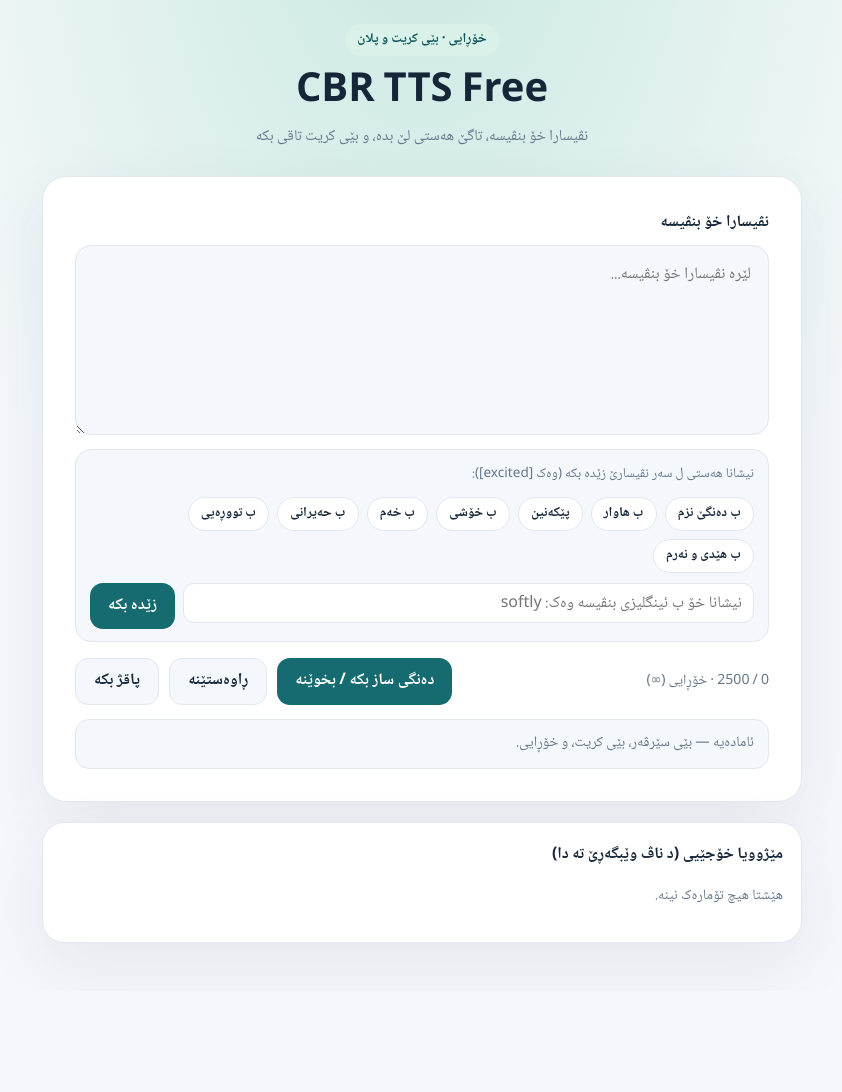
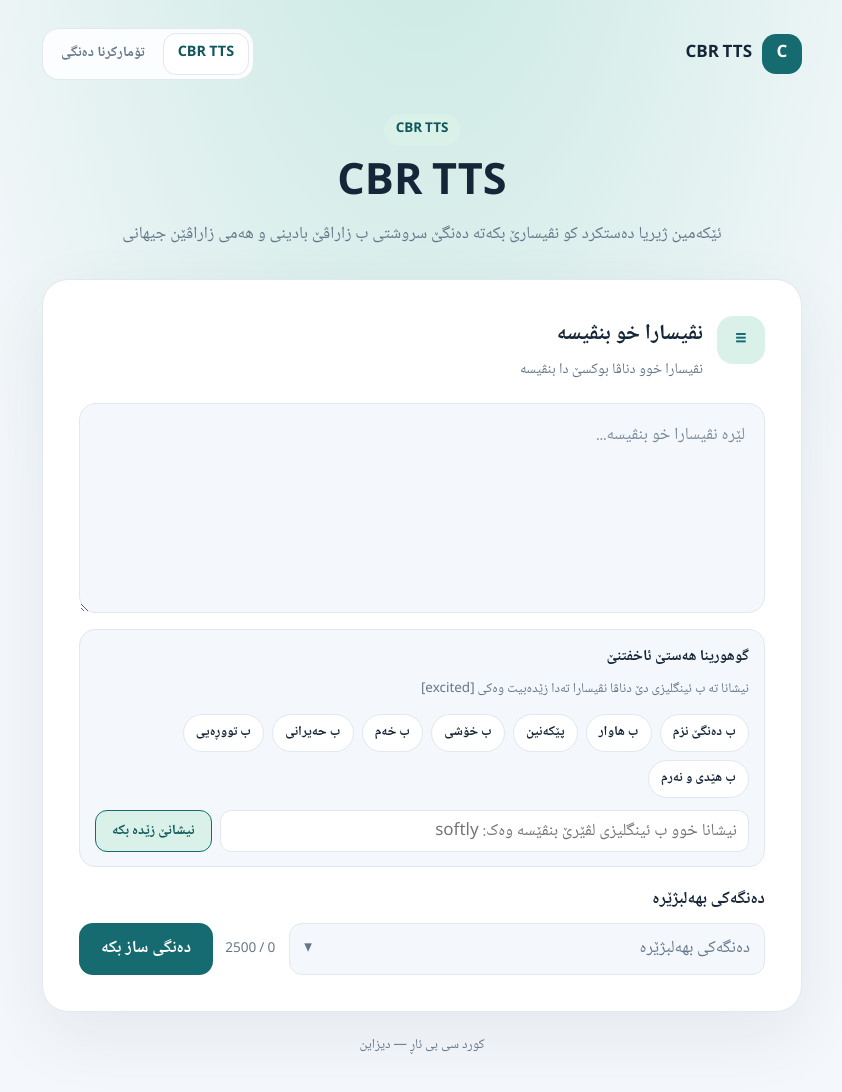
Before and after one commit to lo83/kurd-ctts, a plain HTML site: page index.html in a window 1280 px wide. Shown: the whole page, without its empty margins (218-1060 px from the left). Before the commit the page ends 991 px from the top, so only its background shows below. Drawn offline with Linux system fonts and the light colour scheme.

Commit message:
Revise title and enhance layout in index.html
Updated the title and various styles in the HTML file. Added navigation and modified the main content structure.

```diff
--- a/index.html
+++ b/index.html
@@ -3,7 +3,8 @@
 <head>
   <meta charset="utf-8" />
   <meta name="viewport" content="width=device-width, initial-scale=1" />
-  <title>CBR TTS — خۆڕایی</title>
+  <title>CBR TTS — دیزاین</title>
+  <link rel="stylesheet" href="https://fonts.googleapis.com/css2?family=Noto+Naskh+Arabic:wght@400;600;700&display=swap" />
   <style>
     :root {
       color-scheme: light;
@@ -16,9 +17,9 @@
       --sea-dark: #10575c;
       --accent: #d9f1e8;
       --hero-glow: #c6e8df;
-      --err: #a92b36;
       --shadow: 0 24px 70px #19344a12;
     }
+
     @media (prefers-color-scheme: dark) {
       :root {
         color-scheme: dark;
@@ -31,24 +32,88 @@
         --sea-dark: #a0e3d5;
         --accent: #243e3c;
         --hero-glow: #16433f;
-        --err: #ff929a;
         --shadow: 0 24px 70px #0005;
       }
     }
+
     * { box-sizing: border-box; }
-    [hidden] { display: none !important; }
+
     body {
       margin: 0;
       min-height: 100vh;
       background: radial-gradient(ellipse at 50% -20%, var(--hero-glow) 0, transparent 58%), var(--bg);
       color: var(--ink);
       font-family: "Noto Naskh Arabic", "Segoe UI", Tahoma, sans-serif;
-      font-size: 16px;
+      font-size: 17px;
       line-height: 1.8;
-      padding: 24px 16px 48px;
+      padding: 28px 18px 56px;
     }
-    main { width: 100%; max-width: 760px; margin: 0 auto; }
-    .intro { text-align: center; margin: 0 auto 24px; max-width: 600px; }
+
+    main {
+      width: 100%;
+      max-width: 760px;
+      margin: 0 auto;
+    }
+
+    nav {
+      display: flex;
+      align-items: center;
+      justify-content: space-between;
+      gap: 14px;
+      margin-bottom: 34px;
+      flex-wrap: wrap;
+    }
+
+    .brand {
+      display: flex;
+      align-items: center;
+      gap: 10px;
+      font-weight: 700;
+      color: var(--ink);
+      text-decoration: none;
+    }
+
+    .brand-mark {
+      display: grid;
+      place-items: center;
+      width: 40px;
+      height: 40px;
+      border-radius: 14px;
+      background: var(--sea);
+      color: #fff;
+      font-weight: 700;
+    }
+
+    .mode-switch {
+      display: flex;
+      align-items: center;
+      gap: 4px;
+      padding: 4px;
+      border: 1px solid var(--line);
+      border-radius: 17px;
+      background: color-mix(in srgb, var(--card) 75%, var(--bg));
+    }
+
+    .mode-item {
+      padding: 7px 14px;
+      border-radius: 13px;
+      font-size: .9rem;
+      font-weight: 700;
+      color: var(--muted);
+    }
+
+    .mode-item.active {
+      background: var(--card);
+      color: var(--sea-dark);
+      border: 1px solid var(--line);
+    }
+
+    .intro {
+      text-align: center;
+      margin: 0 auto 28px;
+      max-width: 600px;
+    }
+
     .eyebrow {
       display: inline-flex;
       align-items: center;
@@ -61,46 +126,105 @@
       font-size: .84rem;
       font-weight: 700;
     }
-    h1 { font-size: clamp(1.9rem, 6vw, 2.5rem); margin: 0 0 6px; line-height: 1.3; }
-    .sub { color: var(--muted); margin: 0; font-size: .95rem; }
+
+    h1 {
+      font-size: clamp(2rem, 6vw, 2.7rem);
+      font-weight: 700;
+      margin: 0 0 6px;
+      line-height: 1.35;
+    }
+
+    .sub {
+      color: var(--muted);
+      margin: 0;
+    }
+
     .card {
       background: var(--card);
       border: 1px solid var(--line);
-      border-radius: 24px;
-      padding: clamp(18px, 4vw, 32px);
+      border-radius: 26px;
+      padding: clamp(20px, 5vw, 36px);
       box-shadow: var(--shadow);
     }
-    .field-label { display: block; font-weight: 700; margin-bottom: 8px; }
+
+    .card-head {
+      display: flex;
+      align-items: flex-start;
+      gap: 14px;
+      margin-bottom: 20px;
+    }
+
+    .head-icon {
+      display: grid;
+      place-items: center;
+      flex: none;
+      width: 48px;
+      height: 48px;
+      border-radius: 16px;
+      background: var(--accent);
+      color: var(--sea);
+      font-weight: 700;
+    }
+
+    h2 {
+      font-size: 1.35rem;
+      margin: 0 0 2px;
+    }
+
+    .help {
+      color: var(--muted);
+      font-size: .92rem;
+      margin: 0;
+    }
+
     textarea {
       display: block;
       width: 100%;
-      min-height: 190px;
+      min-height: 210px;
       resize: vertical;
+      border: 1px solid var(--line);
+      border-radius: 17px;
+      background: var(--bg);
+      color: inherit;
+      padding: 17px 19px;
+      font: inherit;
+      line-height: 1.8;
+    }
+
+    textarea::placeholder {
+      color: var(--muted);
+      opacity: .85;
+    }
+
+    .tag-box {
+      margin-top: 16px;
       border: 1px solid var(--line);
       border-radius: 16px;
       background: var(--bg);
-      color: inherit;
-      padding: 15px 17px;
-      font: inherit;
-      line-height: 1.8;
+      padding: 14px 15px;
     }
-    textarea:focus, select:focus, input:focus {
-      outline: none;
-      border-color: var(--sea);
-      box-shadow: 0 0 0 3px color-mix(in srgb, var(--sea) 16%, transparent);
+
+    .tag-title {
+      font-weight: 700;
+      margin: 0 0 6px;
+      font-size: .95rem;
     }
-    .tag-tools {
-      margin-top: 14px;
-      border: 1px solid var(--line);
-      border-radius: 16px;
-      background: var(--bg);
-      padding: 12px 14px;
+
+    .tag-note {
+      margin: 0 0 12px;
+      color: var(--muted);
+      font-size: .84rem;
     }
-    .tag-note { margin: 0 0 10px; color: var(--muted); font-size: .85rem; }
-    .tag-presets { display: flex; flex-wrap: wrap; gap: 8px; margin-bottom: 10px; }
+
+    .tag-presets {
+      display: flex;
+      flex-wrap: wrap;
+      gap: 8px;
+      margin-bottom: 12px;
+    }
+
     .tag-chip {
-      min-height: 34px;
-      padding: 4px 12px;
+      padding: 6px 12px;
       border: 1px solid var(--line);
       border-radius: 999px;
       background: var(--card);
@@ -108,14 +232,17 @@
       font: inherit;
       font-size: .84rem;
       font-weight: 600;
-      cursor: pointer;
     }
-    .tag-chip:hover { border-color: var(--sea); background: var(--accent); color: var(--sea-dark); }
-    .custom-tag-row { display: flex; gap: 8px; }
+
+    .custom-tag-row {
+      display: flex;
+      gap: 8px;
+    }
+
     .custom-tag-input {
       flex: 1;
       min-width: 0;
-      height: 40px;
+      height: 42px;
       padding: 6px 11px;
       border: 1px solid var(--line);
       border-radius: 11px;
@@ -123,222 +250,155 @@
       color: var(--ink);
       font: inherit;
     }
-    .toolbar {
-      display: flex;
-      justify-content: space-between;
-      align-items: center;
-      gap: 12px;
-      margin-top: 16px;
-      flex-wrap: wrap;
-    }
-    .count { color: var(--muted); font-size: .88rem; }
-    .actions { display: flex; gap: 10px; flex-wrap: wrap; }
-    button {
+
+    .fake-btn {
       display: inline-flex;
       align-items: center;
       justify-content: center;
-      gap: 8px;
-      min-height: 46px;
-      padding: 8px 18px;
-      border: 0;
+      min-height: 42px;
+      padding: 6px 16px;
+      border-radius: 12px;
+      background: var(--accent);
+      color: var(--sea-dark);
+      font-size: .88rem;
+      font-weight: 700;
+      border: 1px solid var(--sea);
+    }
+
+    .toolbar {
+      display: grid;
+      grid-template-columns: minmax(0, 1fr) auto;
+      gap: 14px;
+      align-items: end;
+      margin-top: 18px;
+    }
+
+    .field-label {
+      display: block;
+      font-weight: 700;
+      margin-bottom: 7px;
+    }
+
+    .select-box {
+      width: 100%;
+      height: 52px;
+      display: flex;
+      align-items: center;
+      justify-content: space-between;
+      padding: 8px 14px;
+      border: 1px solid var(--line);
       border-radius: 13px;
+      background: var(--bg);
+      color: var(--muted);
+    }
+
+    .actions {
+      display: flex;
+      align-items: center;
+      gap: 12px;
+    }
+
+    .count {
+      color: var(--muted);
+      font-size: .85rem;
+      white-space: nowrap;
+    }
+
+    .primary-box {
+      display: inline-flex;
+      align-items: center;
+      justify-content: center;
+      min-height: 52px;
+      padding: 10px 22px;
+      border-radius: 14px;
       background: var(--sea);
       color: #fff;
-      font: inherit;
       font-weight: 700;
-      cursor: pointer;
     }
-    button:hover { background: var(--sea-dark); }
-    button.secondary {
-      background: var(--bg);
-      color: var(--ink);
-      border: 1px solid var(--line);
+
+    .privacy-note {
+      display: flex;
+      align-items: center;
+      justify-content: center;
+      gap: 8px;
+      margin: 22px 0 0;
+      color: var(--muted);
+      font-size: .84rem;
+      text-align: center;
     }
-    button.secondary:hover { border-color: var(--sea); background: var(--accent); color: var(--sea-dark); }
-    .status {
-      margin-top: 14px;
-      padding: 11px 14px;
-      border-radius: 14px;
-      background: var(--bg);
-      border: 1px solid var(--line);
-      font-size: .9rem;
-      color: var(--muted);
+
+    @media (max-width: 560px) {
+      body { padding: 18px 14px 36px; }
+      .toolbar { grid-template-columns: 1fr; }
+      .actions { justify-content: space-between; }
     }
-    .history-section {
-      margin-top: 20px;
-      padding: 18px;
-      border: 1px solid var(--line);
-      border-radius: 22px;
-      background: var(--card);
-      box-shadow: var(--shadow);
-    }
-    .history-item {
-      padding: 12px;
-      border: 1px solid var(--line);
-      border-radius: 14px;
-      background: var(--bg);
-      margin-top: 10px;
-    }
-    .history-text { margin: 0 0 8px; white-space: pre-wrap; }
   </style>
 </head>
 <body>
   <main>
+    <nav aria-label="سەرەکی">
+      <div class="brand">
+        <span class="brand-mark">C</span>
+        <span>CBR TTS</span>
+      </div>
+      <div class="mode-switch">
+        <span class="mode-item active">CBR TTS</span>
+        <span class="mode-item">تۆمارکرنا دەنگی</span>
+      </div>
+    </nav>
+
     <header class="intro">
-      <span class="eyebrow">خۆڕایی · بێی کریت و پلان</span>
-      <h1>CBR TTS Free</h1>
-      <p class="sub">نڤیسارا خۆ بنڤیسە، تاگێ هەستی لێ بدە، و بێی کریت تاقی بکە</p>
+      <span class="eyebrow">CBR TTS</span>
+      <h1>CBR TTS</h1>
+      <p class="sub">ئێکەمین ژیریا دەستکرد کو نڤیسارێ بکەتە دەنگێ سروشتی ب زاراڤێ بادینی و هەمی زاراڤێن جیهانی</p>
     </header>
 
     <section class="card">
-      <label class="field-label" for="text">نڤیسارا خۆ بنڤیسە</label>
-      <textarea id="text" maxlength="2500" placeholder="لێرە نڤیسارا خۆ بنڤیسە..."></textarea>
+      <div class="card-head">
+        <span class="head-icon">≡</span>
+        <div>
+          <h2>نڤیسارا خو بنڤیسە</h2>
+          <p class="help">نڤیسارا خوو دناڤا بوکسێ دا بنڤیسە</p>
+        </div>
+      </div>
 
-      <div class="tag-tools">
-        <p class="tag-note">نیشانا هەستی ل سەر نڤیسارێ زێدە بکە (وەک <bdi>[excited]</bdi>):</p>
+      <textarea placeholder="لێرە نڤیسارا خو بنڤیسە..." aria-label="نڤیسار"></textarea>
+
+      <div class="tag-box">
+        <p class="tag-title">گوهورینا هەستێ ئاخفتنێ</p>
+        <p class="tag-note">نیشانا تە ب ئینگلیزی دێ دناڤا نڤیسارا تەدا زێدەبیت وەکی <bdi>[excited]</bdi></p>
         <div class="tag-presets">
-          <button class="tag-chip" type="button" data-tag="whispering">ب دەنگێ نزم</button>
-          <button class="tag-chip" type="button" data-tag="shouting">ب هاوار</button>
-          <button class="tag-chip" type="button" data-tag="laughing">پێکەنین</button>
-          <button class="tag-chip" type="button" data-tag="excited">ب خۆشی</button>
-          <button class="tag-chip" type="button" data-tag="sad">ب خەم</button>
-          <button class="tag-chip" type="button" data-tag="curious">ب حەیرانی</button>
-          <button class="tag-chip" type="button" data-tag="angrily">ب تووڕەیی</button>
-          <button class="tag-chip" type="button" data-tag="gently">ب هێدی و نەرم</button>
+          <span class="tag-chip">ب دەنگێ نزم</span>
+          <span class="tag-chip">ب هاوار</span>
+          <span class="tag-chip">پێکەنین</span>
+          <span class="tag-chip">ب خۆشی</span>
+          <span class="tag-chip">ب خەم</span>
+          <span class="tag-chip">ب حەیرانی</span>
+          <span class="tag-chip">ب تووڕەیی</span>
+          <span class="tag-chip">ب هێدی و نەرم</span>
         </div>
-        <form class="custom-tag-row" id="customTagForm">
-          <input class="custom-tag-input" id="customTag" maxlength="40" type="text" placeholder="نیشانا خۆ ب ئینگلیزی بنڤیسە وەک: softly" />
-          <button type="submit">زێدە بکە</button>
-        </form>
+        <div class="custom-tag-row">
+          <input class="custom-tag-input" type="text" placeholder="نیشانا خوو ب ئینگلیزی لڤێرێ بنڤێسە وەک: softly" />
+          <span class="fake-btn">نیشانێ زێدە بکە</span>
+        </div>
       </div>
 
       <div class="toolbar">
-        <span class="count"><span id="n">0</span> / 2500 · خۆڕایی (∞)</span>
+        <div>
+          <span class="field-label">دەنگەکی بهەلبژێرە</span>
+          <div class="select-box">
+            <span>دەنگەکی بهەلبژێرە</span>
+            <span>▾</span>
+          </div>
+        </div>
         <div class="actions">
-          <button id="go" type="button">دەنگی ساز بکە / بخوێنە</button>
-          <button class="secondary" id="stopBtn" type="button">ڕاوەستێنە</button>
-          <button class="secondary" id="clearBtn" type="button">پاقژ بکە</button>
+          <span class="count">0 / 2500</span>
+          <span class="primary-box">دەنگی ساز بکە</span>
         </div>
       </div>
-
-      <div id="msg" class="status" role="status">ئامادەیە — بێی سێرڤەر، بێی کریت، و خۆڕایی.</div>
     </section>
 
-    <section class="history-section" id="historySection">
-      <strong>مێژوویا خۆجێیی (د ناڤ وێبگەڕێ تە دا)</strong>
-      <div id="historyList"></div>
-    </section>
+    <p class="privacy-note">کورد سی بی ئاڕ — دیزاین</p>
   </main>
-
-  <script>
-    const $ = id => document.getElementById(id);
-    const textEl = $("text");
-    const nEl = $("n");
-    const msgEl = $("msg");
-    const historyList = $("historyList");
-    const customTagForm = $("customTagForm");
-    const customTagInput = $("customTag");
-
-    function updateCount() {
-      nEl.textContent = String(textEl.value.length);
-    }
-    textEl.addEventListener("input", updateCount);
-
-    function insertTag(tag) {
-      const snippet = `[${tag}] `;
-      const start = textEl.selectionStart ?? textEl.value.length;
-      const end = textEl.selectionEnd ?? textEl.value.length;
-      textEl.value = textEl.value.slice(0, start) + snippet + textEl.value.slice(end);
-      updateCount();
-      textEl.focus();
-    }
-
-    document.querySelectorAll(".tag-chip[data-tag]").forEach(btn => {
-      btn.addEventListener("click", () => insertTag(btn.dataset.tag));
-    });
-
-    customTagForm.addEventListener("submit", e => {
-      e.preventDefault();
-      const tag = customTagInput.value.trim().toLowerCase();
-      if (!tag) return;
-      if (!/^[a-z][a-z\s,'-]{0,39}$/i.test(tag)) {
-        msgEl.textContent = "تکایە نیشانەکێ ب پیتێن ئینگلیزی بنڤیسە.";
-        return;
-      }
-      insertTag(tag);
-      customTagInput.value = "";
-    });
-
-    function renderHistory(items) {
-      historyList.replaceChildren();
-      if (!items.length) {
-        const p = document.createElement("p");
-        p.style.color = "var(--muted)";
-        p.style.fontSize = ".9rem";
-        p.textContent = "هێشتا هیچ تۆمارەک نینە.";
-        historyList.append(p);
-        return;
-      }
-      items.slice().reverse().forEach(item => {
-        const div = document.createElement("div");
-        div.className = "history-item";
-        const p = document.createElement("p");
-        p.className = "history-text";
-        p.textContent = item.text;
-        const btn = document.createElement("button");
-        btn.className = "secondary";
-        btn.type = "button";
-        btn.textContent = "دووبارە بخوێنە";
-        btn.addEventListener("click", () => speakClean(item.cleanText));
-        div.append(p, btn);
-        historyList.append(div);
-      });
-    }
-
-    let localHistory = [];
-    try {
-      localHistory = JSON.parse(localStorage.getItem("free_tts_history") || "[]");
-    } catch {}
-    renderHistory(localHistory);
-
-    function speakClean(cleanText) {
-      if (!("speechSynthesis" in window)) {
-        msgEl.textContent = "وێبگەڕێ تە پشتگیرییا SpeechSynthesis ناکەت.";
-        return;
-      }
-      window.speechSynthesis.cancel();
-      const utter = new SpeechSynthesisUtterance(cleanText);
-      utter.onstart = () => { msgEl.textContent = "دەنگ دهێتە خوێندن..."; };
-      utter.onend = () => { msgEl.textContent = "خوێندن ب دوماهیک هات."; };
-      utter.onerror = () => { msgEl.textContent = "ل سەر ڤێ مۆبایلێ دەنگێ گونجای بۆ خوێندنا ڤێ نڤیسینێ نەهاتە دیتن."; };
-      window.speechSynthesis.speak(utter);
-    }
-
-    $("go").addEventListener("click", () => {
-      const raw = textEl.value.trim();
-      const clean = raw.replace(/\[[^\]]+\]/g, " ").replace(/\s+/g, " ").trim();
-      if (!clean) {
-        msgEl.textContent = "تکایە نڤیسارەکێ بنڤیسە.";
-        return;
-      }
-      localHistory.push({ text: raw, cleanText: clean, at: Date.now() });
-      try {
-        localStorage.setItem("free_tts_history", JSON.stringify(localHistory.slice(-20)));
-      } catch {}
-      renderHistory(localHistory);
-      speakClean(clean);
-    });
-
-    $("stopBtn").addEventListener("click", () => {
-      if ("speechSynthesis" in window) window.speechSynthesis.cancel();
-      msgEl.textContent = "ڕاوەستیا.";
-    });
-
-    $("clearBtn").addEventListener("click", () => {
-      textEl.value = "";
-      updateCount();
-      msgEl.textContent = "پاقژ بوو.";
-    });
-  </script>
 </body>
 </html>
```
